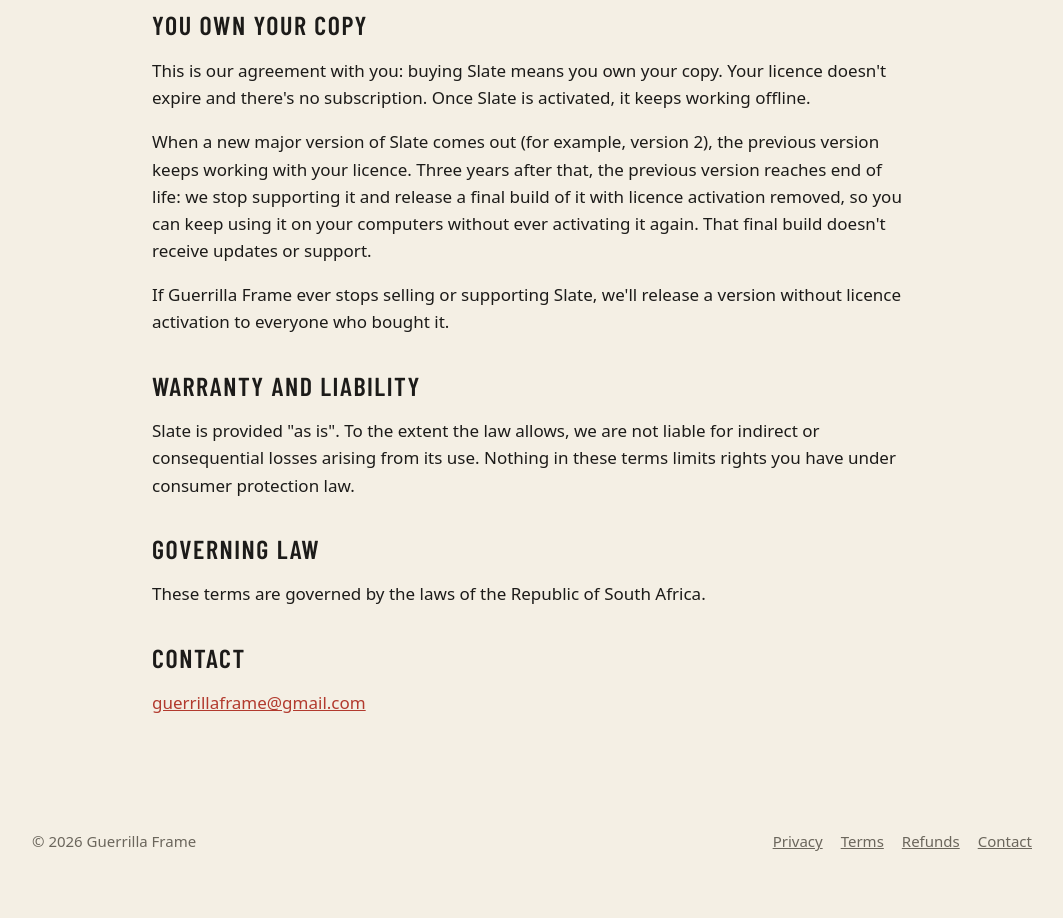
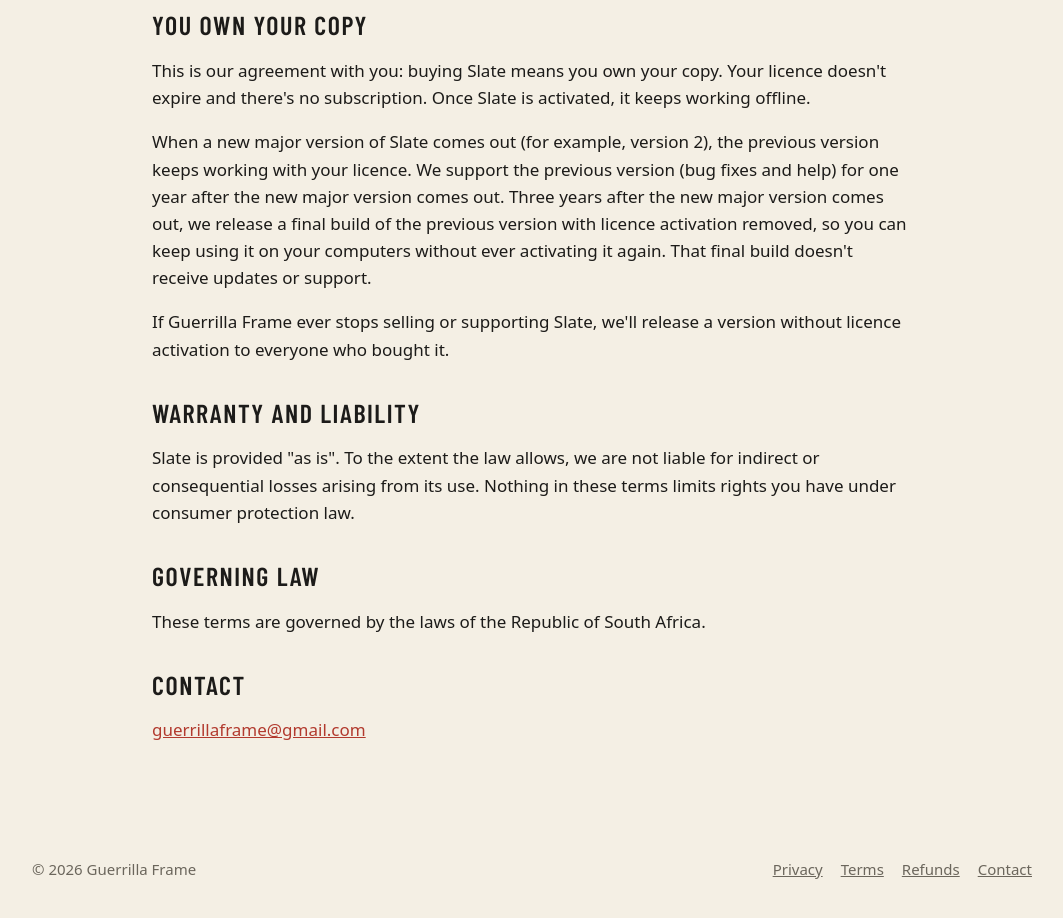
Before and after one commit to aliengunship/guerrillaframe, a plain HTML site: page terms.html in a window 1280 px wide. Shown: the part 1140-2058 px from the top of the page, without its empty margins (108-1171 px from the left). Drawn offline with nearby package versions, Linux system fonts and the light colour scheme.

Commit message:
Separate old-version support (1 year) from activation-free release (3 years)
Co-Authored-By: Claude Opus 5.5 <noreply@anthropic.com>
Claude-Session: https://claude.ai/code/session_01F2TVC4Wr4UpEmM6xznk9vb

```diff
--- a/terms.html
+++ b/terms.html
@@ -38,7 +38,7 @@
 <p>Free updates for all Slate 1.x releases. A future version 2 will be a paid upgrade, with a discount for existing owners.</p>
 <h2>You own your copy</h2>
 <p>This is our agreement with you: buying Slate means you own your copy. Your licence doesn't expire and there's no subscription. Once Slate is activated, it keeps working offline.</p>
-<p>When a new major version of Slate comes out (for example, version 2), the previous version keeps working with your licence. Three years after that, the previous version reaches end of life: we stop supporting it and release a final build of it with licence activation removed, so you can keep using it on your computers without ever activating it again. That final build doesn't receive updates or support.</p>
+<p>When a new major version of Slate comes out (for example, version 2), the previous version keeps working with your licence. We support the previous version (bug fixes and help) for one year after the new major version comes out. Three years after the new major version comes out, we release a final build of the previous version with licence activation removed, so you can keep using it on your computers without ever activating it again. That final build doesn't receive updates or support.</p>
 <p>If Guerrilla Frame ever stops selling or supporting Slate, we'll release a version without licence activation to everyone who bought it.</p>
 <h2>Warranty and liability</h2>
 <p>Slate is provided "as is". To the extent the law allows, we are not liable for indirect or consequential losses arising from its use. Nothing in these terms limits rights you have under consumer protection law.</p>
```
Also changed, not shown: index.html (+1 -1 lines).
